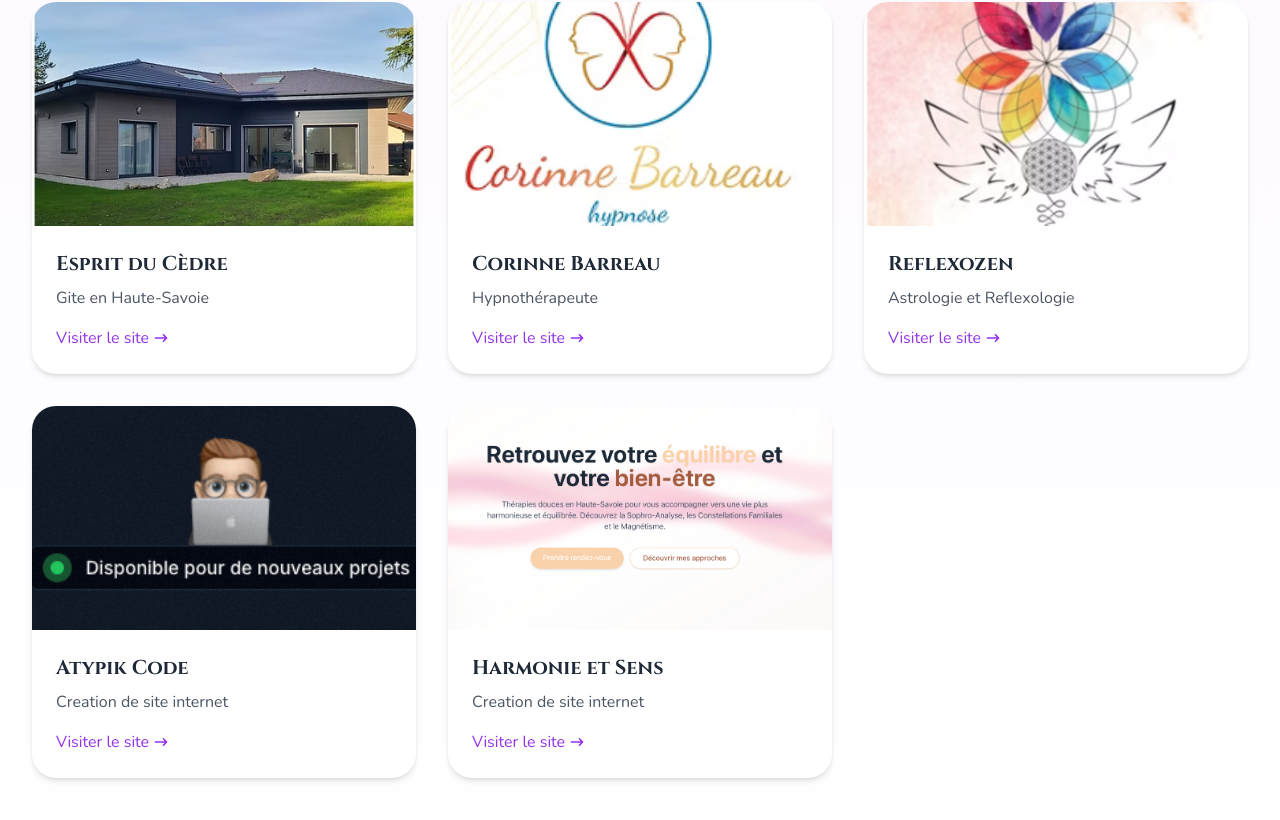
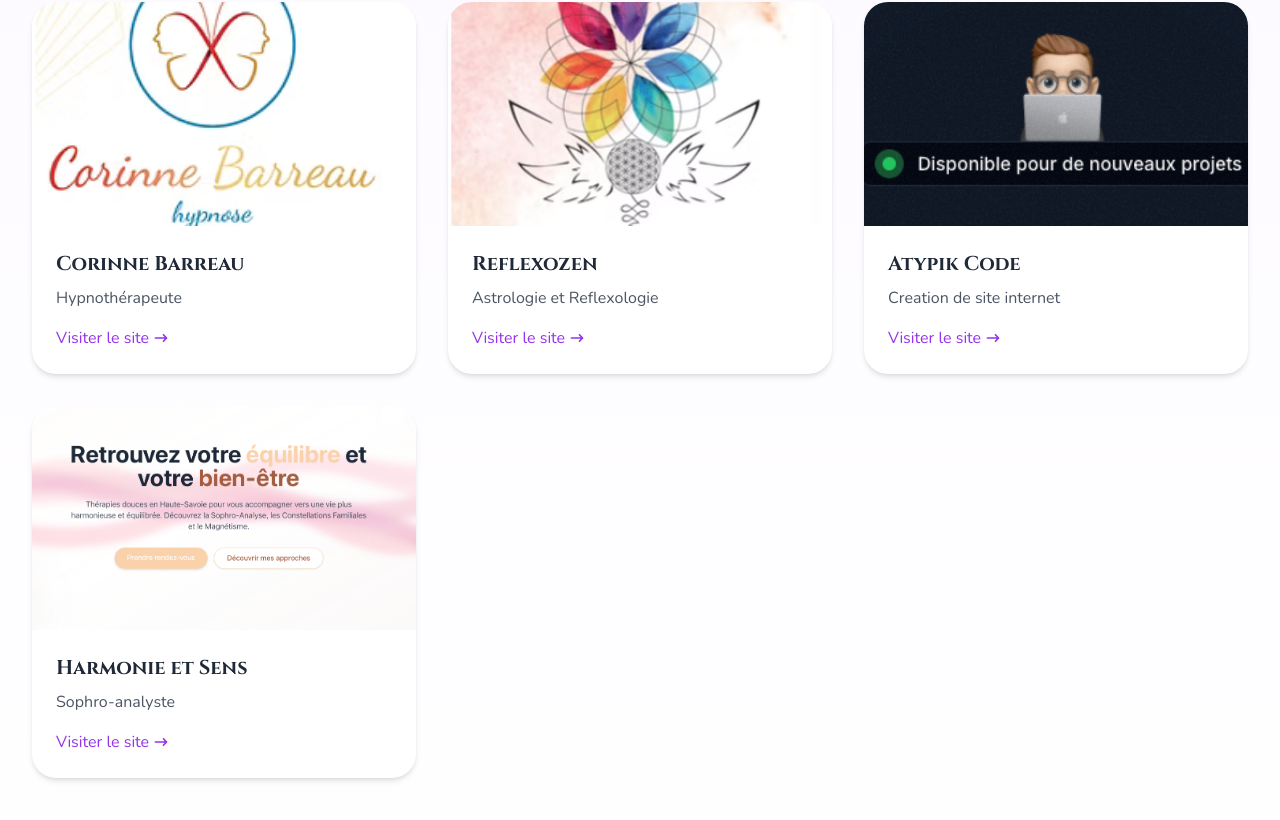
Before and after one commit to flowxt/krisnextjs, a Next.js app: page /partenaires in a window 1280 px wide. Shown: the part 1252-2072 px from the top of the page. Built offline with nearby package versions, Linux system fonts and the light colour scheme.

Commit message:
partenaires

```diff
--- a/src/app/components/PartnersGrid.jsx
+++ b/src/app/components/PartnersGrid.jsx
@@ -53,14 +53,7 @@
     category: "centre",
     website: "https://enki-bioresonance.fr/"
   },
-  {
-    id: 7,
-    name: "Esprit du Cèdre",
-    logo: "/images/logo7.png",
-    description: "Gite en Haute-Savoie",
-    category: "boutique",
-    website: "https://sejourhautesavoie.fr/"
-  },
+
   {
     id: 8,
     name: "Corinne Barreau",
@@ -89,7 +82,7 @@
     id: 10,
     name: "Harmonie et Sens",
     logo: "/photo/stephanie.png",
-    description: "Creation de site internet",
+    description: "Sophro-analyste",
     category: "praticien",
     website: "https://sophro-three.vercel.app"
   },
```
